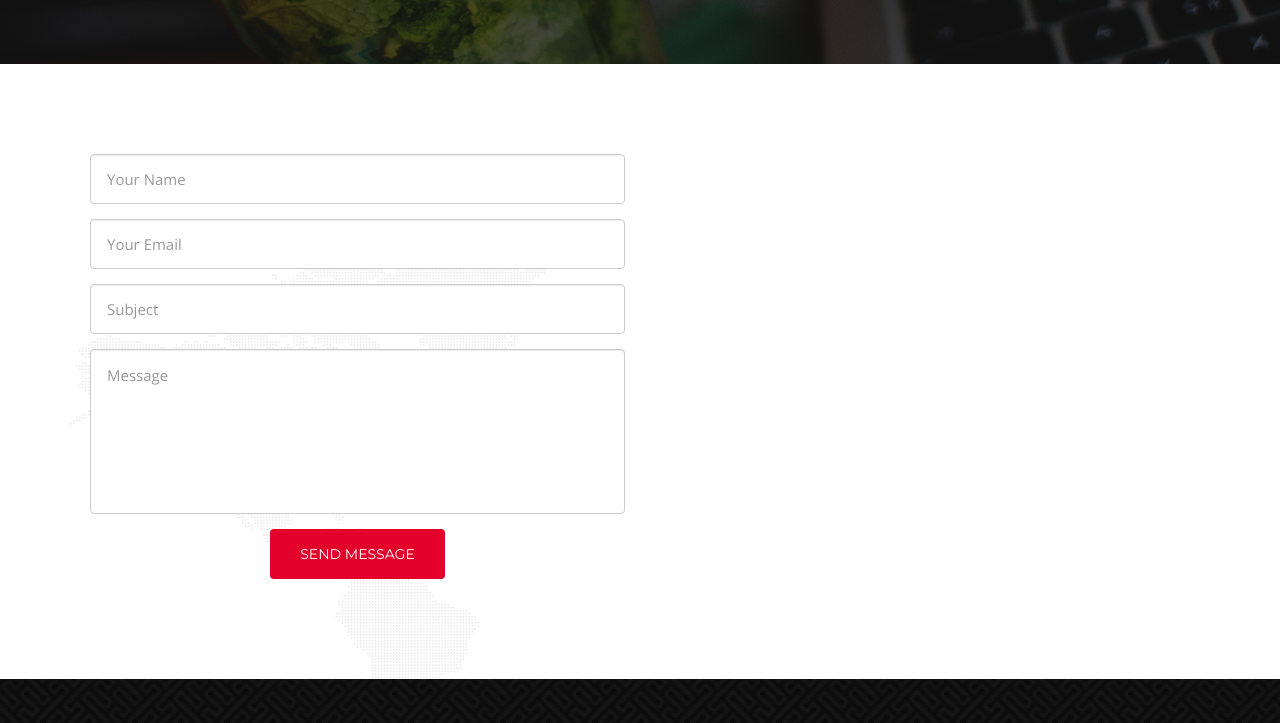
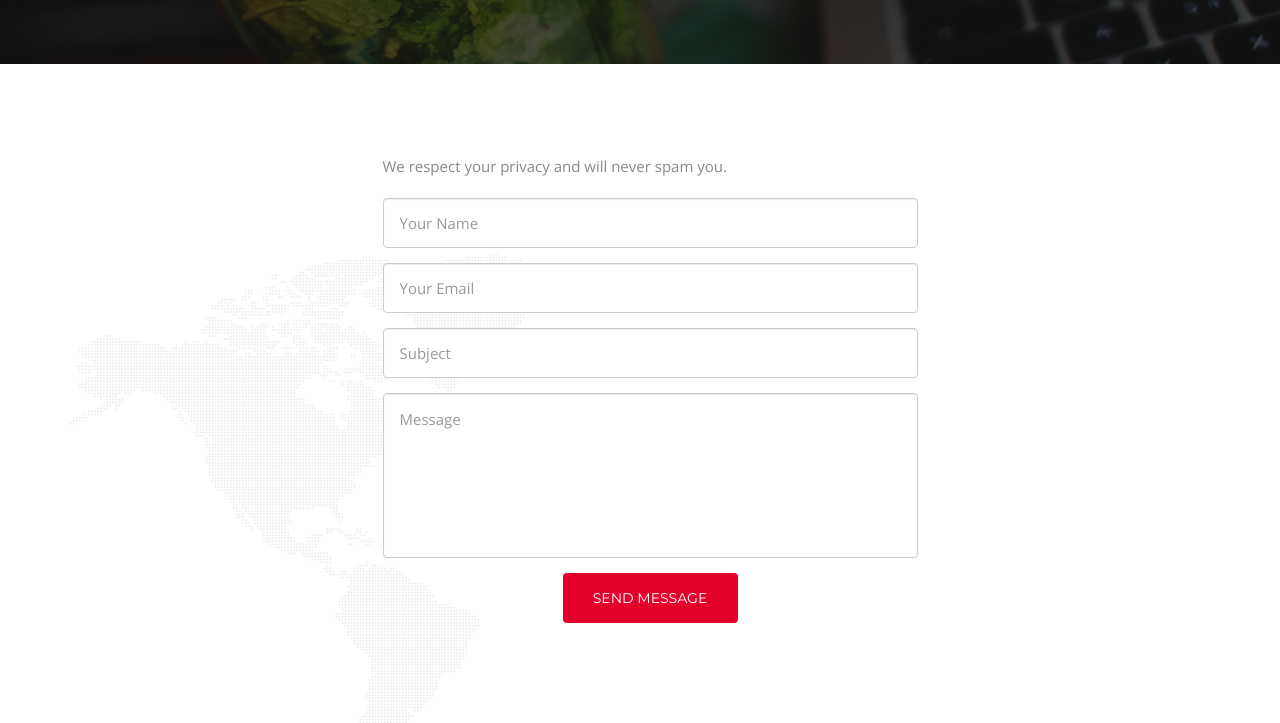
Before and after one commit to craigbalding/www.resilientsecurity.co.uk, a plain HTML site: page index.html in a window 1280 px wide. Shown: the part 3177-3900 px from the top of the page. Drawn offline with nearby package versions, Linux system fonts and the light colour scheme.

Commit message:
center contact form and add nospam message

```diff
--- a/css/style.css
+++ b/css/style.css
@@ -655,6 +655,12 @@ border: 2px solid #fff;
 	display:block;
 	overflow:hidden;
 }
+.nospam p{
+	line-height:28px
+	display:block;
+	margin-bottom:20px;
+	font-size:15px;
+}
 .social-link{
 	padding:35px 0;
 	margin:0 0 0 68px;
--- a/index.html
+++ b/index.html
@@ -242,9 +242,9 @@
 <section class="main-section contact" id="contact">
 
         <div class="row">
-        	<div class="col-lg-6 col-sm-5 wow fadeInUp delay-02s">
+        	<div class="col-lg-6 col-sm-5 col-lg-offset-3 col-sm-offset-3 wow fadeInUp delay-02s">
             	<div class="form">
-
+                	<div class="nospam"><p>We respect your privacy and will never spam you.</p></div>
                     <div id="sendmessage">Your message has been sent. Thank you!</div>
                     <div id="errormessage"></div>
                     <form action="" name="contact" method="post" role="form" class="contactForm" netlify>
```
